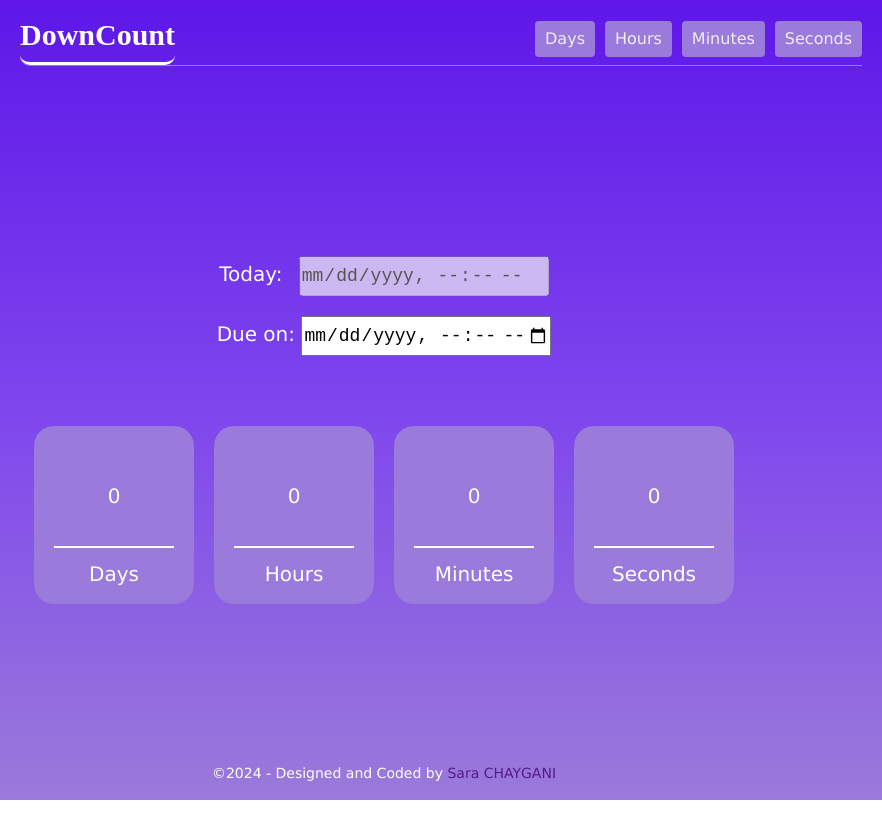
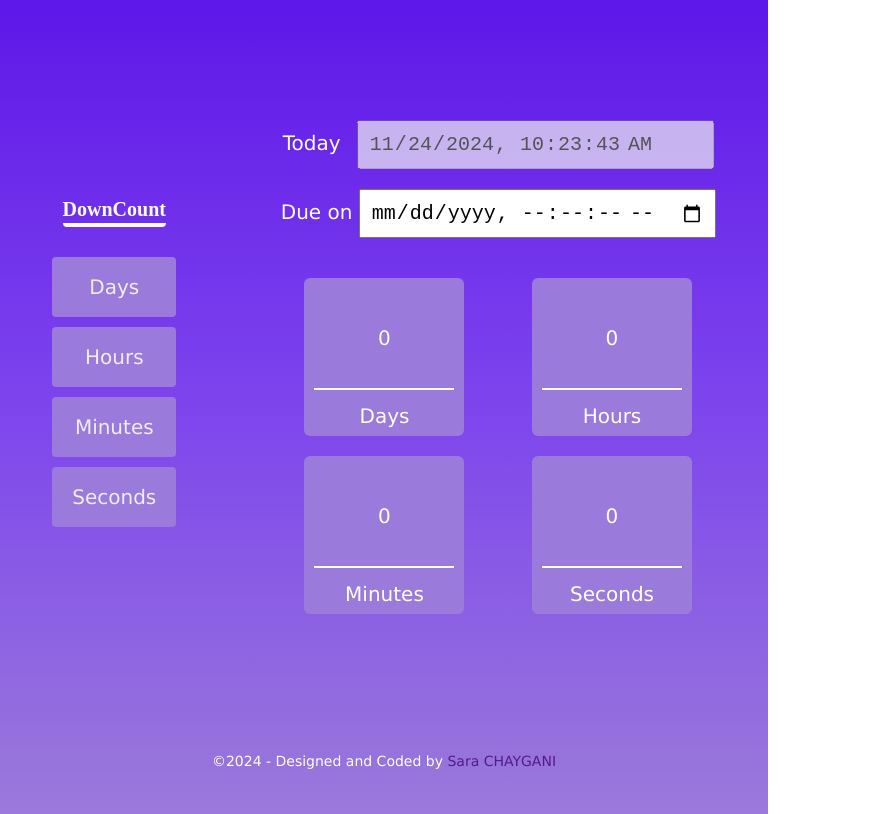
Before and after one commit to SaraChaygani/Count-Down, a plain HTML site: page index.html in a window 768 px wide. Shown: the whole page, 882 px wide, since content can reach past the window. Drawn offline with Linux system fonts and the light colour scheme; a web font is replaced by a local one.

Commit message:
set the screen layouts for mobile and tablets

```diff
--- a/dev/index.js
+++ b/dev/index.js
@@ -0,0 +1,5 @@
+function countDown(){
+    document.querySelector('#date-time-to').addEventListener('onchange', (e)=>{
+
+    })
+}
--- a/index.html
+++ b/index.html
@@ -28,12 +28,12 @@
             <!-- date time input and current date display -->
             <section class="block-date-input-info">
                 <div class="current-date-block">
-                    <label for="current-date-time">Today:</label>
-                    <input type="datetime-local" name="current-date-time" class="current-date-time" id="current-date-time" disabled>
+                    <label for="current-date-time">Today</label>
+                    <input type="datetime-local" step="1" name="current-date-time" class="current-date-time" id="current-date-time" disabled>
                 </div>
                 <div class="date-time-to-block">
-                    <label for="date-time-to">Due on:</label>
-                    <input type="datetime-local" class="date-time-to"  id="date-time-to">
+                    <label for="date-time-to">Due on</label>
+                    <input type="datetime-local" step="1" class="date-time-to"  id="date-time-to">
                 </div>
             </section>
 
--- a/style/index.css
+++ b/style/index.css
@@ -16,8 +16,9 @@ html {
 
 /* reset body line height*/
 body {
-        font-family:  'Lucida Sans', 'Lucida Sans Regular', 'Lucida Grande', 'Lucida Sans Unicode', Geneva, Verdana, sans-serif;
-        background: linear-gradient(180deg, #5E17E8, #7E45ED, #9a7ada );
+  font-family: "Lucida Sans", "Lucida Sans Regular", "Lucida Grande",
+    "Lucida Sans Unicode", Geneva, Verdana, sans-serif;
+  background: linear-gradient(180deg, #5e17e8, #7e45ed, #9a7ada);
   min-height: 100vh;
   line-height: 1;
   text-rendering: optimizeSpeed;
@@ -26,15 +27,13 @@ body {
   flex-direction: column;
 }
 
-header{
+header {
   min-width: fit-content;
-    width: 45vw;
   margin: auto;
   padding: 1rem;
 }
 
-
-nav{
+nav {
   display: flex;
   justify-content: center;
   align-items: center;
@@ -43,75 +42,77 @@ nav{
   border-bottom-left-radius: 0.5rem;
 }
 
-
-#logo{
+#logo {
   font-family: Gugi;
   border-bottom: 3px solid #fff;
   border-radius: 0.5rem;
-    padding-bottom: 0.6rem ;
+  padding-bottom: 0.6rem;
 }
-.timers-list{
-    padding-bottom: 0.4rem ;
+.timers-list {
+  padding-bottom: 0.4rem;
   list-style: none;
   display: flex;
   gap: 0.5rem;
 }
 
-.timers-list li{
+.timers-list li {
   background-color: #9a7ada;
   padding: 0.5rem;
   border: none;
   border-radius: 0.2rem;
   font-size: 0.8rem;
-
 }
 
-a{
+a {
   text-decoration: none;
   cursor: pointer;
 }
 
-.timers-list a:hover, .timers-list a:focus{
+.timers-list a:hover,
+.timers-list a:focus {
   color: #fff;
 }
 
-.timers-list a{
+.timers-list a {
   color: #f1eded;
 }
-main{
+main {
   flex: 60%;
-    margin-top: 5rem;
-    min-height: 50%;
+  margin-top: 10rem;
 }
 
-.block-date-input-info{
+.block-date-input-info {
   display: flex;
   flex-direction: column;
-    justify-content: center;
+  justify-content:  center;
   align-items: center;
-    height: 30vh;
+  min-height: fit-content;
+  padding: 1rem;
   gap: 1rem;
 }
+
 
 .current-date-time{
   margin-left: 0.5rem;
 }
 
-input[type="datetime-local"]{
-    width: 250px;
-    height: 40px;
-    font-size: 18px;
+input[type="datetime-local"] {
+  min-width: 30%;
+  min-height: 2rem;
+  font-size: 1rem;
+  padding: 0.5rem;
 }
 
-.count-down-container{
-    min-width: 70vw;
+.count-down-container {
+  min-width: 100%;
   gap: 1rem;
   display: flex;
   justify-content: center;
   align-items: center;
+  padding: 1rem;
 }
 
-.counter-column{
+.counter-column {
   min-width: 10%;
   width: 20vh;
   height: 20%;
@@ -120,17 +121,125 @@ input[type="datetime-local"]{
   text-align: center;
   background-color: #9a7ada;
 }
-.timer{
+
+.timer {
   padding: 2rem 0 2rem 0;
 }
 
-.counter-label{
+.counter-label {
   border-top: 2px solid #fff;
   padding-top: 0.8rem;
 }
 
-footer{
+footer {
   text-align: center;
   padding: 1rem;
   font-size: 0.7rem;
 }
+
+/* diffrent screen responsiveness */
+/* for screen smaller than 1024px - Tablets */
+@media (min-width: 768px) and  (max-width: 1024px) {
+
+  *{
+    margin: 0;
+    padding: 0;
+  }
+  body {
+    display: grid;
+    grid-template-columns: minmax(fit-content, 1fr) minmax(fit-content, 2fr);
+    grid-template-rows: 2fr 4rem;
+    grid-template-areas:
+    "header main"
+    "footer footer";
+  }
+
+  #logo{
+    border-bottom: 0.2rem solid #fff;
+    border-radius: 0.2rem;
+    padding-bottom: 0.2rem;
+    margin-bottom: 0.5rem;
+
+  }
+
+  header{
+    grid-area: header;
+    place-self: center;
+  }
+
+  main{
+    grid-area: main;
+    display: grid;
+    place-self: center;
+    margin: 0;
+  }
+
+  footer{
+    grid-area: footer;
+  }
+  nav,.timers-list {
+    flex-direction: column;
+  }
+
+  nav{
+    gap: 0.5rem;
+    border: none;
+  }
+
+  .timers-list li {
+    font-size: 1rem;
+    padding: 1rem;
+    text-align: center;
+  }
+
+  .count-down-container, .timers-list{
+    min-width: 100%;
+  }
+
+  .counter-column {
+    height: fit-content;
+    border-radius: 0.6rem;
+    padding: 0.5rem;
+    text-align: center;
+    background-color: #9a7ada;
+  }
+}
+
+
+/*  */
+/* SCreen style for mobile */
+@media (min-width: 320px) and (max-width: 768px){
+  main{
+    margin: 5rem auto;
+    width: fit-content;
+  }
+  .count-down-container{
+    display: grid;
+    grid-template-columns: repeat(2, 1fr);
+    place-items: center;
+  }
+  .counter-column {
+    height: min-content;
+    border-radius: 0.3rem;
+    padding: 0.5rem;
+    text-align: center;
+    background-color: #9a7ada;
+  }
+
+  #logo{
+    font-size: 1rem;
+    border-bottom: 0.2rem solid #fff;
+    border-radius: 0.2rem;
+    padding-bottom: 0.2rem;
+  }
+
+
+  nav {
+    display: flex;
+    flex-direction: column;
+    gap: 1rem;
+    border: none;
+  }
+
+
+}
--- a/untility/untilities.js
+++ b/untility/untilities.js
@@ -1,13 +1,12 @@
 export function currentDatetime() {
   //current date time
   const currentDate = new Date();
-
   //Format date and time YYYY-MM-DDTHH:M:S
   const year = currentDate.getFullYear();
   //use padstart method to make sure the value has two-digits.
   //add 1 to the month because months are 0 based
   const month = String(currentDate.getMonth() + 1).padStart(2, "0");
-  const day = String(currentDate.getDay()).padStart(2, "0");
+  const day = String(currentDate.getDate()).padStart(2, "0");
   const hour = String(currentDate.getHours()).padStart(2, "0");
   const minutes = String(currentDate.getMinutes()).padStart(2, "0");
   const seconds = String(currentDate.getSeconds()).padStart(2, "0");
```
Lines whose indentation alone changed are shown as unchanged.
